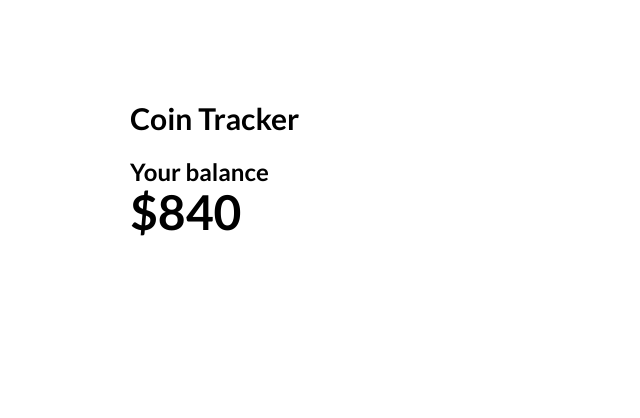
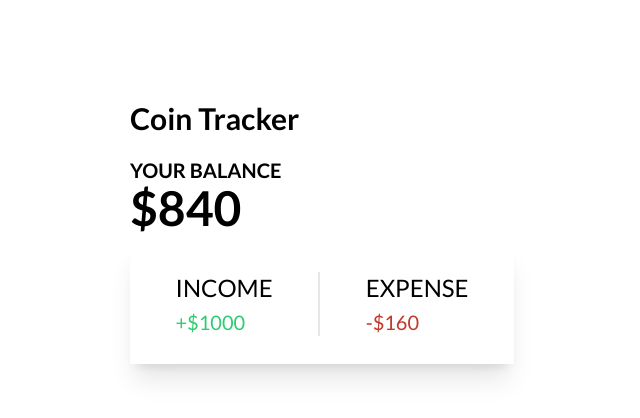
Before and after one commit to mohammedafsalofficial/Coin-Tracker, a React (Vite) app: page / in a window 1280 px wide. Shown: the top 418 px of the page, without its empty margins (318-958 px from the left). Built offline with nearby package versions, Linux system fonts and the light colour scheme.

Commit message:
Implement IncomeExpenses componenet

```diff
--- a/src/App.tsx
+++ b/src/App.tsx
@@ -1,10 +1,11 @@
 import React from "react";
 import Header from "./components/Header";
-
-import "./App.css";
 import AppLayout from "./components/AppLayout";
 import Balance from "./components/Balance";
 import { GlobalContextProvider } from "./context/GlobalState";
+import IncomeExpenses from "./components/IncomeExpenses";
+
+import "./App.css";
 
 const App: React.FC = () => {
   return (
@@ -13,6 +14,7 @@ const App: React.FC = () => {
         <Header />
         <div className="">
           <Balance />
+          <IncomeExpenses />
         </div>
       </GlobalContextProvider>
     </AppLayout>
--- a/src/components/Balance.tsx
+++ b/src/components/Balance.tsx
@@ -13,7 +13,7 @@ const Balance: React.FC = () => {
 
   return (
     <>
-      <h3 className="text-2xl font-semibold">Your balance</h3>
+      <h3 className="text-xl font-semibold uppercase">Your balance</h3>
       <p className="text-5xl font-bold">${totalBalance}</p>
     </>
   );
--- /dev/null
+++ b/src/components/IncomeExpenses.tsx
@@ -0,0 +1,37 @@
+import React, { useContext } from "react";
+import { GlobalContext } from "../context/GlobalState";
+
+const IncomeExpenses: React.FC = () => {
+  const { transactions } = useContext(GlobalContext);
+
+  const amounts: number[] = transactions.map((transaction) => transaction.amount);
+
+  const income: number = Number.parseFloat(
+    amounts
+      .filter((amount) => amount > 0)
+      .reduce((acc, amount) => acc + amount, 0)
+      .toFixed(2)
+  );
+
+  const expense: number = Number.parseFloat(
+    (
+      amounts.filter((amount) => amount < 0).reduce((acc, amount) => acc + amount, 0) * -1
+    ).toFixed(2)
+  );
+
+  return (
+    <div className="w-96 mt-3 py-7 text-2xl flex justify-evenly items-center shadow-xl">
+      <div className="space-y-1">
+        <h3 className="uppercase">Income</h3>
+        <p className="text-xl text-[#2ecc71]">+${income}</p>
+      </div>
+      <div className="border h-16 w-0"></div>
+      <div className="space-y-1">
+        <h3 className="uppercase">Expense</h3>
+        <p className="text-xl text-[#c0392b]">-${expense}</p>
+      </div>
+    </div>
+  );
+};
+
+export default IncomeExpenses;
```
